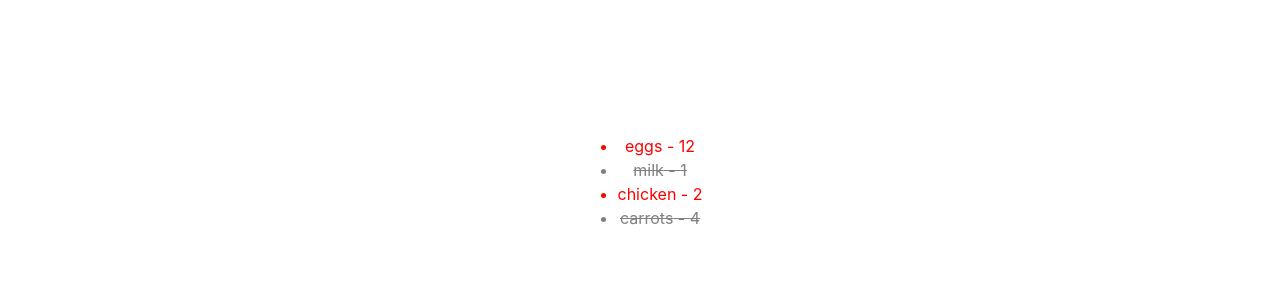
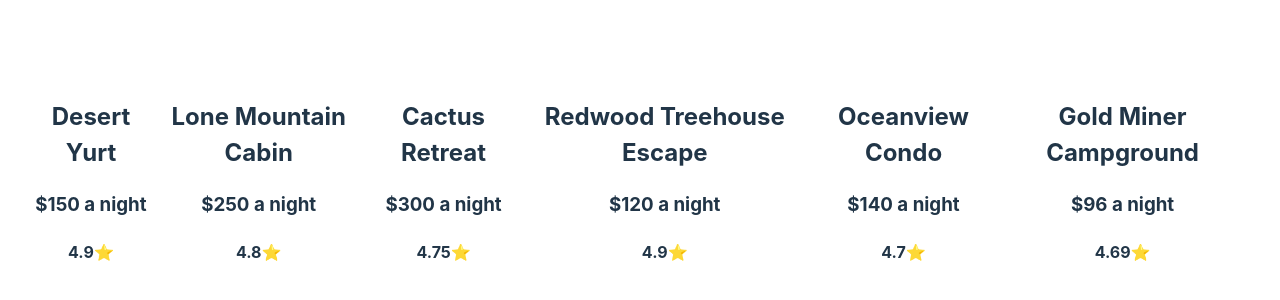
Before and after one commit to amler/first-react-app, a React (Vite) app: page / in a window 1280 px wide. Shown: the part 218-518 px from the top of the page. Built offline with nearby package versions, Linux system fonts and the light colour scheme.

Commit message:
Adds propertylisting and property component along with adding the key prop fix

```diff
--- a/src/App.jsx
+++ b/src/App.jsx
@@ -1,25 +1,35 @@
 import './App.css'
-import Greeter from './Greeter';
-import Die from './Die';
-import List from './List';
-import DoubleRoll from './DoubleRoll';
-import Heading from './Heading';
-import ColorList from './ColorList';
-import Slots from './Slots';
-import ShoppingList from './ShoppingList';
+// import Greeter from './Greeter';
+// import Die from './Die';
+// import List from './List';
+// import DoubleRoll from './DoubleRoll';
+// import Heading from './Heading';
+// import ColorList from './ColorList';
+// import Slots from './Slots';
+// import ShoppingList from './ShoppingList';
+import PropertyList from './PropertyList';
 
+// const data = [
+//   {name: 'eggs', quantity: 12, completed: false },
+//   {name: 'milk', quantity: 1, completed: true },
+//   {name: 'chicken', quantity: 2, completed: false },
+//   {name: 'carrots', quantity: 4, completed: true },
+// ];
 
-const data = [
-  {name: 'eggs', quantity: 12, completed: false },
-  {name: 'milk', quantity: 1, completed: true },
-  {name: 'chicken', quantity: 2, completed: false },
-  {name: 'carrots', quantity: 4, completed: true },
+const properties = [
+  { id: 129031, name: "Desert Yurt", rating: 4.9, price: 150 },
+  { id: 129331, name: "Lone Mountain Cabin", rating: 4.8, price: 250 },
+  { id: 129032, name: "Cactus Retreat", rating: 4.75, price: 300 },
+  { id: 129033, name: "Redwood Treehouse Escape", rating: 4.9, price: 120 },
+  { id: 129034, name: "Oceanview Condo", rating: 4.7, price: 140 },
+  { id: 129035, name: "Gold Miner Campground", rating: 4.69, price: 96 },
 ];
 
 function App() {
   return (
     <div>
-      <ShoppingList items={data}/>
+      <PropertyList properties={properties} />
+      {/* <ShoppingList items={data}/> */}
       {/* <Slots val1="🔔" val2="💩" val3="🍒"/> */}
       {/* <Heading color='magenta' text='Welcome'/>
       <Heading color='magenta' text='Another h1 for the hell of it' fontSize='30px'/> */}
--- /dev/null
+++ b/src/Property.jsx
@@ -0,0 +1,9 @@
+export default function Property({ name, price, rating, id }) {
+    return (
+        <div className="Property">
+            <h2>{name}</h2>
+            <h3>${price} a night</h3>
+            <h4>{rating}⭐️</h4>
+        </div>
+    );
+}
--- /dev/null
+++ b/src/PropertyList.css
@@ -0,0 +1,3 @@
+.PropertyList {
+  display: flex;
+}
--- /dev/null
+++ b/src/PropertyList.jsx
@@ -0,0 +1,11 @@
+import Property from './Property';
+import './PropertyList.css';
+export default function PropertyList({ properties }) {
+  return (
+    <div className="PropertyList">
+      {properties.map((p) => {
+        return <Property {...p} key={p.id} />;
+      })}
+    </div>
+  );
+}
```
